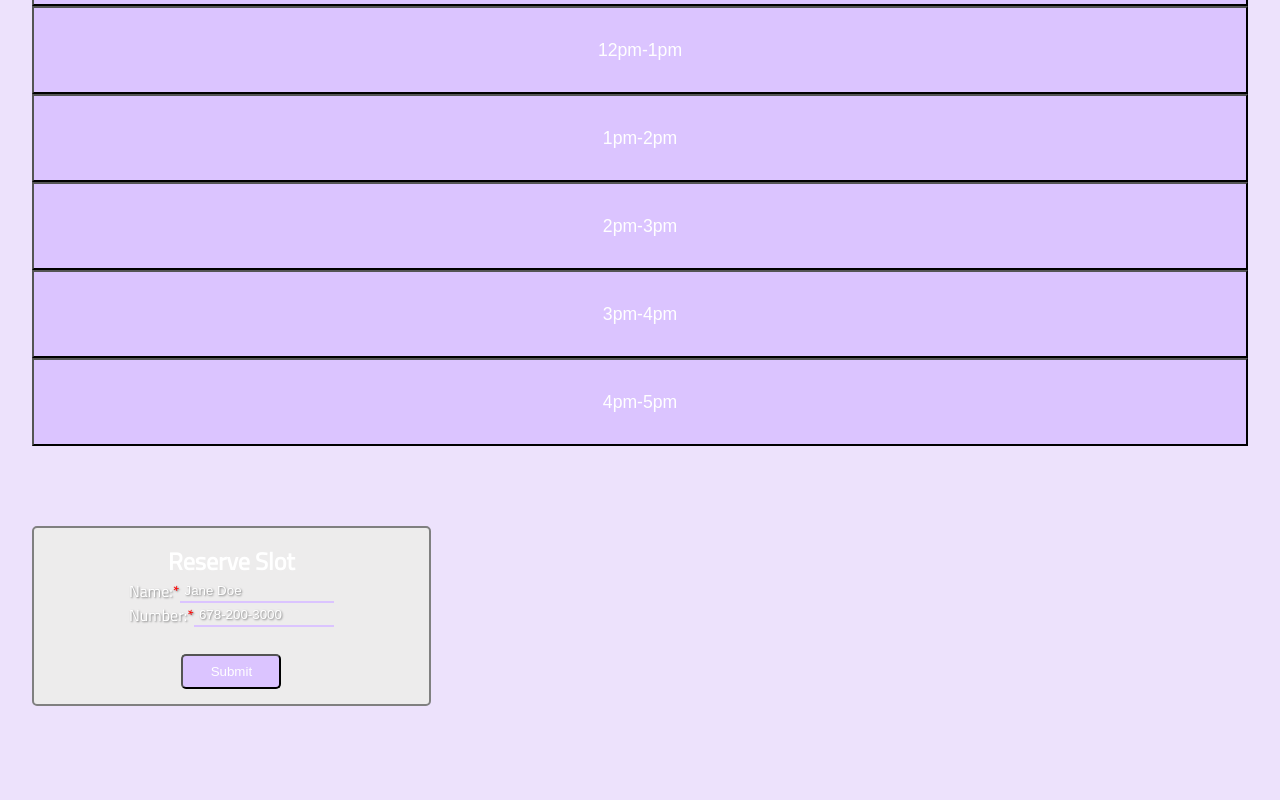
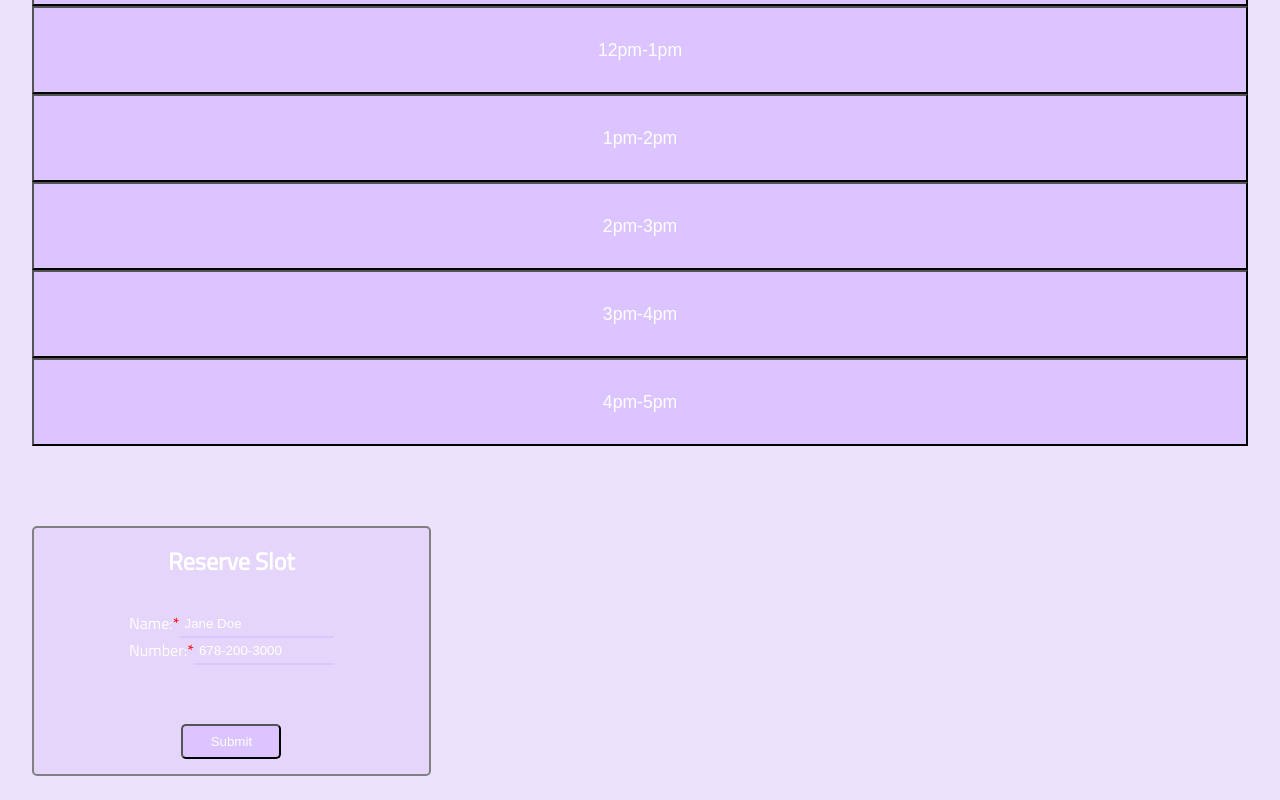
Before and after one commit to NorahJC/appointment-scheduler, a React (Create React App) app: page / in a window 1280 px wide. Shown: the part 452-1252 px from the top of the page. Before the commit the page ends 1182 px from the top, so only its background shows below. Built offline with nearby package versions, Linux system fonts and the light colour scheme.

Commit message:
changed styles

```diff
--- a/src/components/Modal/Modal.css
+++ b/src/components/Modal/Modal.css
@@ -3,21 +3,30 @@
     flex-direction: column;
     /* justify-content: center; */
     border: 2px solid grey;
-    background-color: rgb(237, 236, 236);
+    background-color: rgba(223, 203, 250, 0.557);
     border-radius: 5px;
     text-align: center;
     padding: 15px;
     width: 30%;
 }
+.close{
+    /* width: 30%; */
+    text-align: right;
+    cursor: pointer;
+    background: none;
+    border: none;
+    color: white;
+    font-size: 2em;
+}
 .label-cont{
     display: flex;
     flex-direction: column;
-    padding: 0 5em;
+    padding: 2em 5em;
 }
 .mod{
     display: flex;
     text-align: left;
-    text-shadow: 1px 1px 2px grey;
+    /* text-shadow: 1px 1px 2px grey; */
 }
 
 .field-required{
@@ -34,10 +43,10 @@ input[type=text], input[type=tel] {
     border-bottom: 2px solid rgb(219, 196, 255);
     border-bottom-style: line ;
     background-color: transparent;
-    padding: 0 5px;
-    text-shadow: 1px 1px 2px grey;
+    padding: 5px;
+    /* text-shadow: 1px 1px 2px grey; */
     width: 100%;
-
+    color:white;
 }
 
 input[type=submit]{
```
